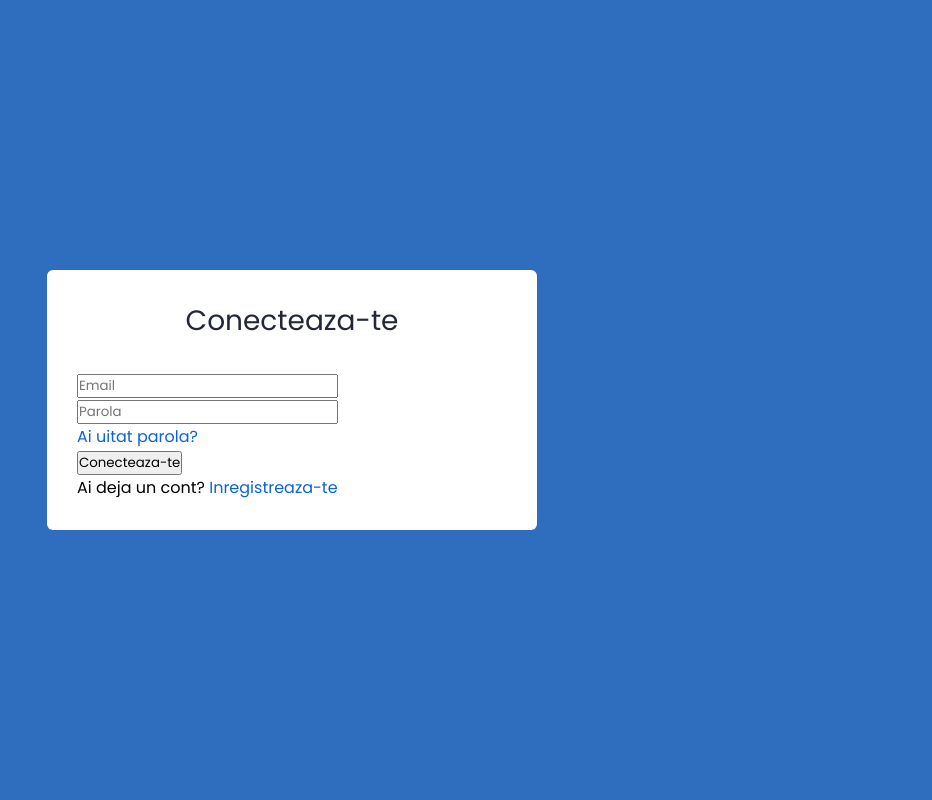
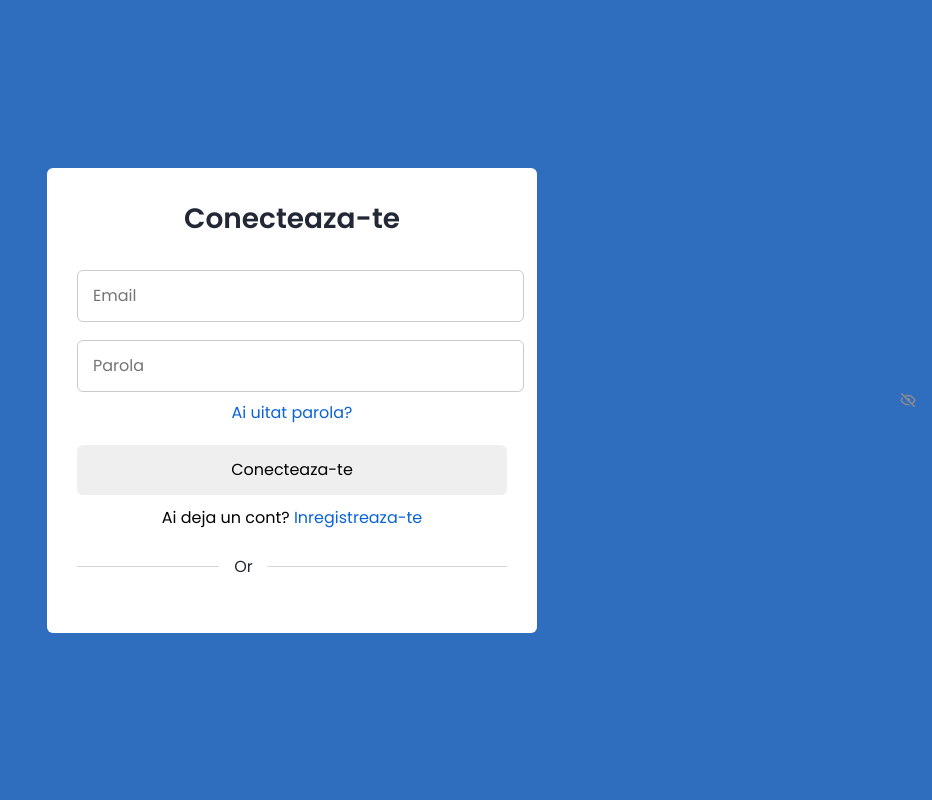
Before and after one commit to Bogdans2001/Parking-site, a PHP site: page /register.html in a window 1280 px wide. Shown: the whole page, without its empty margins (348-1280 px from the left). Run offline with PHP 8.4, Linux system fonts and the light colour scheme.

Commit message:
display login window

```diff
--- a/register.html
+++ b/register.html
@@ -13,22 +13,24 @@
                 <div class="form-content">
                     <header>Conecteaza-te</header>
                     <form action="#">
-                        <div class="field.input-field">
+                        <div class="field input-field">
                             <input type="email" placeholder="Email" class="input">
                         </div>
-                        <div class="field.input-field">
-                            <input type="password" placeholder="Parola" class="input">
+                        <div class="field input-field">
+                            <input type="password" placeholder="Parola" class="password">
+                            <i class='bx bx-hide eye-icon' ></i>
                         </div>
-                        <div class="form.link">
+                        <div class="form-link">
                             <a href="#" class="forgot-pass">Ai uitat parola?</a>
                         </div>
-                        <div class="field.button-field">
+                        <div class="field button-field">
                             <button>Conecteaza-te</button>
                         </div>
-                        <div class="form.link">
+                        <div class="form-link">
                             <span> Ai deja un cont? <a href="#" class="signup-link">Inregistreaza-te</a></span>
                     </form>
                 </div>
+                <div class="line"></div>
             </div>
         </section>
     </body>
--- a/style.css
+++ b/style.css
@@ -24,7 +24,7 @@
 }
 header{
     font-size: 28px;
-    font-weight: 400px;
+    font-weight: 600;
     color: #232836;
     text-align: center;
 
@@ -38,20 +38,53 @@ form .field{
     width: 100%;
     margin-top: 20px;
 }
+.field input,
 .field button{
     height: 100%;
     width: 100%;
     border: none;
     font-size: 16px;
-    font-weight: 100;
+    font-weight: 400;
     border-radius: 6px;
 }
 .field input{
-    padding: 0 15px;
+    padding-left:15px;
     border: 1px solid #CACACA;
 }
+.eye-icon{
+    position: absolute;
+    top: 50%;
+    right: 10px;
+    transform: translateY(-50%);
+    font-size: 18px;
+    color:#8b8b8b;
+    cursor: pointer;
+    padding: 5px;
+}
+.form-link{
+    text-align: center;
+    margin-top: 10px;
 
+}
 
+.line{
+    position:relative;
+    height: 1px;
+    width: 100%;
+    margin: 36px 0;
+    background-color: #d4d4d4;
+}
+
+.line::before{
+    content: 'Or';
+    position: absolute;
+    top: 50%;
+    right: 50%;
+    transform: translate(-50%, -50%);
+    background-color: #FFF;
+    color: #232836;
+    padding: 0 15px;
+}
 
 a {
     text-decoration: none;
@@ -61,4 +94,5 @@ a:link, a:visited {
 }
 a:hover {
     color: #042f66;
+    text-decoration: underline;
 }
```
